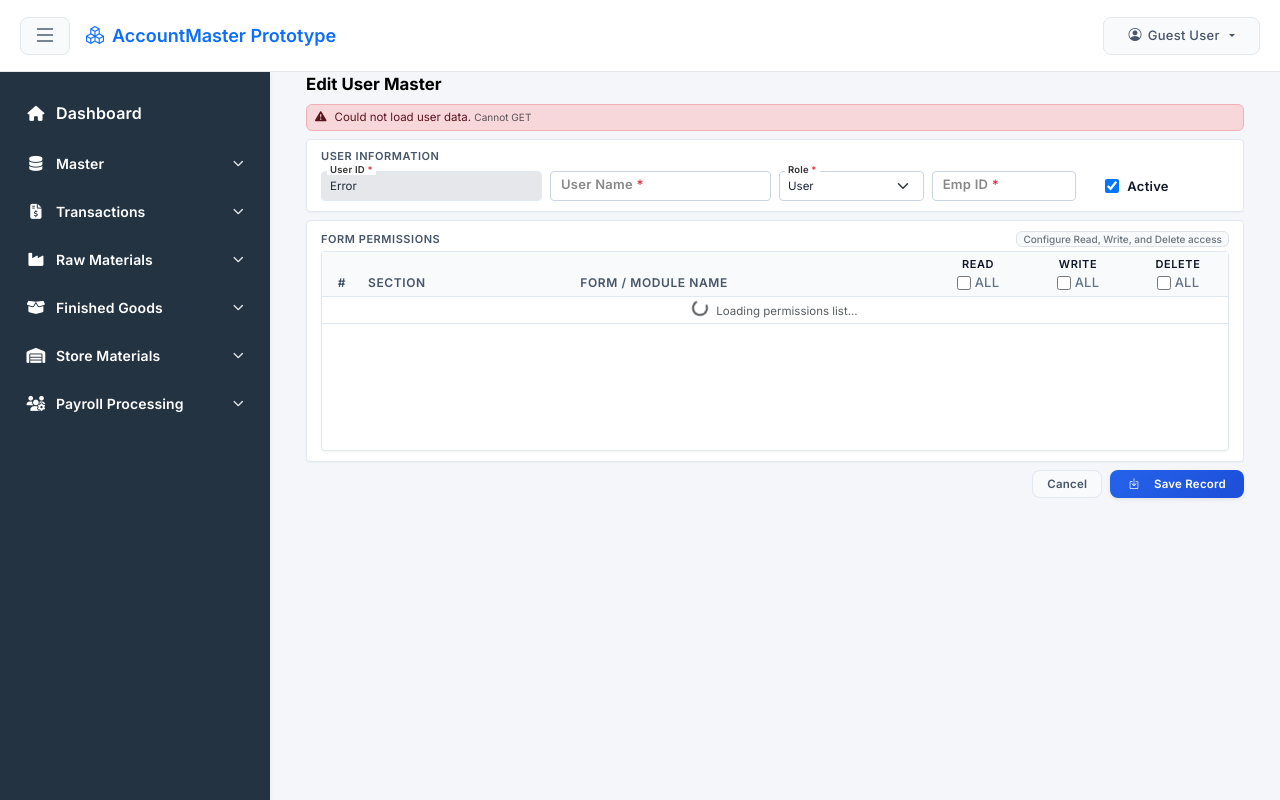
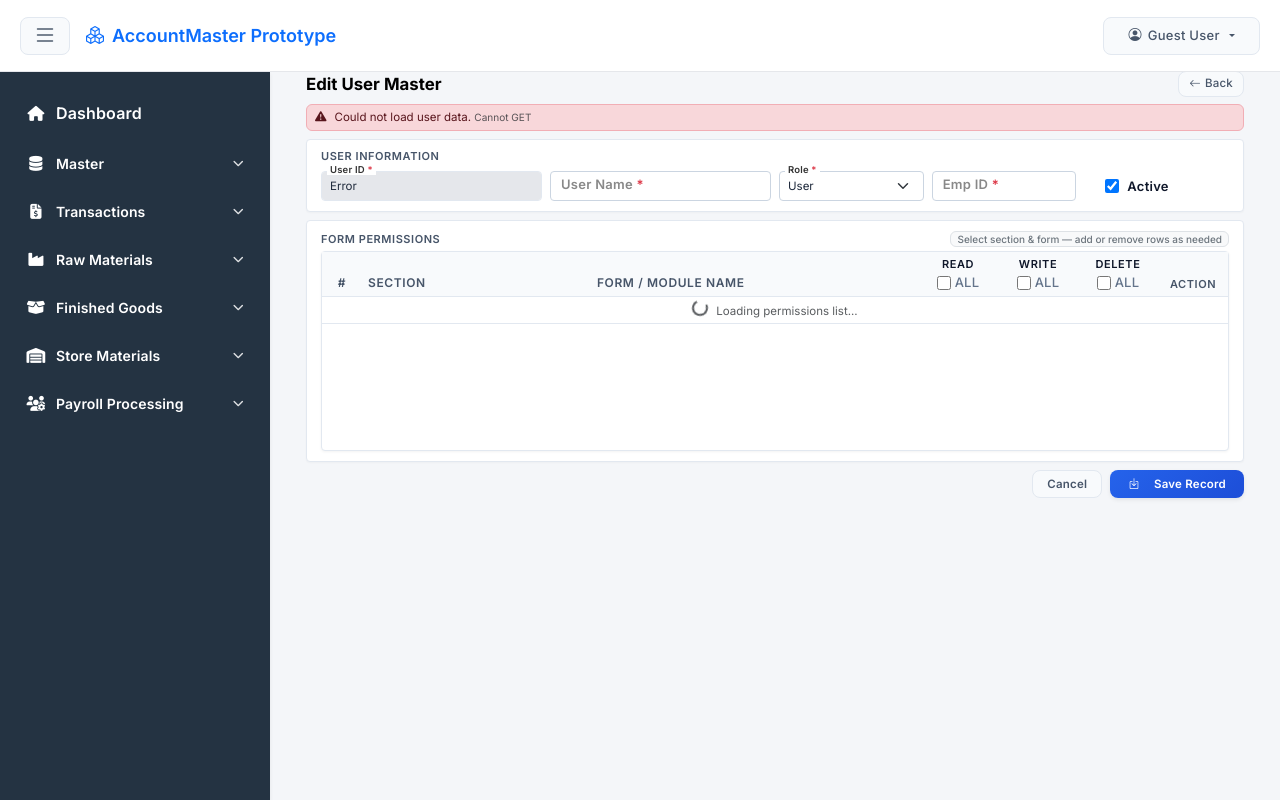
Before and after one commit to AlphaDashboard/alpha-dashboard, a Django app: template dashboard/templates/dashboard/user_master_form.html in a window 1280 px wide. Run offline with Django 5.2, Linux system fonts and the light colour scheme; the template is opened without the code that fills it: most values are stand-ins (such as "Sample title", 1, 10 or a date in 2020); some libraries are stand-ins or nearby versions.

Commit message:
User Master: permissions table redesign with dynamic dropdowns + back button

```diff
--- a/dashboard/static/js/modules/pages/user-master-form.js
+++ b/dashboard/static/js/modules/pages/user-master-form.js
@@ -70,6 +70,7 @@ class UserMasterForm {
     async init() {
         this.bindEvents();
         this.bindPermissionsHeaderEvents();
+        this.bindPermissionsTableEvents();  // event delegation — bound once
 
         if (this.config.isEditMode && this.config.userId) {
             await this.loadData(this.config.userId);
@@ -82,6 +83,8 @@ class UserMasterForm {
         }
     }
 
+    // ── Core form events ─────────────────────────────────────────────────────
+
     bindEvents() {
         if (this.form) {
             this.form.addEventListener('submit', async (e) => {
@@ -90,14 +93,14 @@ class UserMasterForm {
             });
         }
 
-        // Global ESC key listener to cancel and return to listing page
+        // ESC key → back to list
         document.addEventListener('keydown', (e) => {
             if (e.key === 'Escape') {
                 window.location.href = '/settings/user-master/';
             }
         });
 
-        // If user changes role on create form, auto-suggest permissions
+        // On create form, apply role defaults when role changes
         if (!this.config.isEditMode && this.roleSelect) {
             this.roleSelect.addEventListener('change', () => {
                 this.applyRoleDefaults(this.roleSelect.value);
@@ -119,11 +122,10 @@ class UserMasterForm {
 
     setAllPermissions(read, write, del) {
         if (!this.tableBody) return;
-        this.tableBody.querySelectorAll('tr[data-form-key]').forEach(tr => {
+        this.tableBody.querySelectorAll('tr.perm-row').forEach(tr => {
             const r = tr.querySelector('.perm-read');
             const w = tr.querySelector('.perm-write');
             const d = tr.querySelector('.perm-delete');
-
             if (r) r.checked = read;
             if (w) w.checked = write;
             if (d) d.checked = del;
@@ -131,52 +133,107 @@ class UserMasterForm {
         this.updateHeaderCheckboxes();
     }
 
+    // ── Permissions Table — Helpers ──────────────────────────────────────────
+
+    /**
+     * Build <option> HTML for the Section dropdown.
+     * Derives unique sections in order from SYSTEM_FORMS.
+     */
+    buildSectionOptions(selected = '') {
+        const sections = [...new Set(SYSTEM_FORMS.map(f => f.section))];
+        let html = '<option value="">-- Select Section --</option>';
+        sections.forEach(sec => {
+            html += `<option value="${sec}" ${sec === selected ? 'selected' : ''}>${sec}</option>`;
+        });
+        return html;
+    }
+
+    /**
+     * Build <option> HTML for the Form/Module dropdown,
+     * filtered by the given section.
+     */
+    buildFormOptions(section = '', selectedKey = '') {
+        if (!section) {
+            return '<option value="">-- Select Section First --</option>';
+        }
+        const forms = SYSTEM_FORMS.filter(f => f.section === section);
+        let html = '<option value="">-- Select Form --</option>';
+        forms.forEach(f => {
+            html += `<option value="${f.form_key}" ${f.form_key === selectedKey ? 'selected' : ''}>${f.form_name}</option>`;
+        });
+        return html;
+    }
+
+    /**
+     * Build a single permissions table row HTML string.
+     */
+    buildPermRowHTML(rowNum, section = '', formKey = '', readChecked = false, writeChecked = false, deleteChecked = false) {
+        return `
+            <tr class="perm-row">
+                <td class="text-center text-muted fw-semibold perm-row-num" style="font-size: 11px; padding: 3px 4px;">${rowNum}</td>
+                <td style="padding: 2px 4px;">
+                    <select class="form-select form-select-sm perm-section" style="font-size: 11px; min-width: 130px; height: 26px; padding: 1px 6px;">
+                        ${this.buildSectionOptions(section)}
+                    </select>
+                </td>
+                <td style="padding: 2px 4px;">
+                    <select class="form-select form-select-sm perm-form" style="font-size: 11px; min-width: 185px; height: 26px; padding: 1px 6px;">
+                        ${this.buildFormOptions(section, formKey)}
+                    </select>
+                </td>
+                <td class="text-center" style="padding: 3px 4px;">
+                    <input type="checkbox" class="perm-read perm-checkbox" ${readChecked ? 'checked' : ''}>
+                </td>
+                <td class="text-center" style="padding: 3px 4px;">
+                    <input type="checkbox" class="perm-write perm-checkbox" ${writeChecked ? 'checked' : ''}>
+                </td>
+                <td class="text-center" style="padding: 3px 4px;">
+                    <input type="checkbox" class="perm-delete perm-checkbox" ${deleteChecked ? 'checked' : ''}>
+                </td>
+                <td class="text-center" style="padding: 3px 4px; white-space: nowrap;">
+                    <div class="d-flex align-items-center justify-content-center gap-1">
+                        <button type="button" class="erp-action-btn erp-btn-add btn-perm-add" tabindex="-1" title="Add Row"
+                            style="width:24px!important;height:24px!important;border-radius:5px!important;">
+                            <i class="bi bi-plus-lg" style="font-size: 11px;"></i>
+                        </button>
+                        <button type="button" class="erp-action-btn erp-btn-delete btn-perm-delete" tabindex="-1" title="Delete Row"
+                            style="width:24px!important;height:24px!important;border-radius:5px!important;">
+                            <i class="bi bi-trash" style="font-size: 11px;"></i>
+                        </button>
+                    </div>
+                </td>
+            </tr>
+        `;
+    }
+
+    // ── Permissions Table — Rendering ────────────────────────────────────────
+
+    /**
+     * Render the permissions table.
+     * - Empty array  → shows one blank row ready to fill
+     * - With data    → one row per saved permission, dropdowns pre-selected
+     */
     renderPermissionsTable(existingPermissions = []) {
         if (!this.tableBody) return;
 
-        const permMap = {};
-        if (Array.isArray(existingPermissions)) {
-            existingPermissions.forEach(p => {
-                permMap[p.form_key] = p;
+        if (!existingPermissions || existingPermissions.length === 0) {
+            // Start with one empty row
+            this.tableBody.innerHTML = this.buildPermRowHTML(1);
+        } else {
+            let html = '';
+            existingPermissions.forEach((perm, idx) => {
+                html += this.buildPermRowHTML(
+                    idx + 1,
+                    perm.section || '',
+                    perm.form_key || '',
+                    perm.can_read || false,
+                    perm.can_write || false,
+                    perm.can_delete || false
+                );
             });
+            this.tableBody.innerHTML = html;
         }
 
-        let html = '';
-        SYSTEM_FORMS.forEach((form, idx) => {
-            const perm = permMap[form.form_key] || {
-                can_read: false,
-                can_write: false,
-                can_delete: false
-            };
-
-            const sectionBadgeClass = form.section === 'Master' ? 'bg-primary-subtle text-primary border border-primary-subtle' :
-                (form.section === 'Transactions' ? 'bg-success-subtle text-success border border-success-subtle' :
-                'bg-info-subtle text-info border border-info-subtle');
-
-            html += `
-                <tr data-form-key="${form.form_key}" data-form-name="${form.form_name}" data-section="${form.section}">
-                    <td class="text-center text-muted fw-semibold" style="font-size: 11px;">${idx + 1}</td>
-                    <td>
-                        <span class="badge ${sectionBadgeClass}" style="font-size: 10px; font-weight: 600;">
-                            ${form.section}
-                        </span>
-                    </td>
-                    <td class="fw-semibold text-dark">${form.form_name}</td>
-                    <td class="text-center">
-                        <input type="checkbox" class="perm-read perm-checkbox" ${perm.can_read ? 'checked' : ''} title="Read">
-                    </td>
-                    <td class="text-center">
-                        <input type="checkbox" class="perm-write perm-checkbox" ${perm.can_write ? 'checked' : ''} title="Write">
-                    </td>
-                    <td class="text-center">
-                        <input type="checkbox" class="perm-delete perm-checkbox" ${perm.can_delete ? 'checked' : ''} title="Delete">
-                    </td>
-                </tr>
-            `;
-        });
-
-        this.tableBody.innerHTML = html;
-        this.bindRowEvents();
         this.updateHeaderCheckboxes();
 
         if (this.config.isViewMode) {
@@ -184,24 +241,71 @@ class UserMasterForm {
         }
     }
 
-    bindRowEvents() {
+    // ── Permissions Table — Event Delegation (bound once in init) ────────────
+
+    bindPermissionsTableEvents() {
         if (!this.tableBody) return;
 
-        this.tableBody.querySelectorAll('tr[data-form-key]').forEach(tr => {
-            const r = tr.querySelector('.perm-read');
-            const w = tr.querySelector('.perm-write');
-            const d = tr.querySelector('.perm-delete');
+        // Change events: section dropdown → refresh form dropdown;
+        //                checkboxes      → sync header checkboxes
+        this.tableBody.addEventListener('change', (e) => {
+            const tr = e.target.closest('tr.perm-row');
+            if (!tr) return;
 
-            // Individual checkboxes update column headers
-            [r, w, d].forEach(chk => {
-                if (chk) {
-                    chk.addEventListener('change', () => {
-                        this.updateHeaderCheckboxes();
-                    });
+            if (e.target.classList.contains('perm-section')) {
+                const formSelect = tr.querySelector('.perm-form');
+                if (formSelect) {
+                    formSelect.innerHTML = this.buildFormOptions(e.target.value);
                 }
-            });
+            }
+
+            if (e.target.classList.contains('perm-checkbox')) {
+                this.updateHeaderCheckboxes();
+            }
+        });
+
+        // Click events: + button → insert row after; 🗑 button → remove row
+        this.tableBody.addEventListener('click', (e) => {
+            const addBtn = e.target.closest('.btn-perm-add');
+            const delBtn = e.target.closest('.btn-perm-delete');
+
+            if (addBtn) {
+                const tr = addBtn.closest('tr.perm-row');
+                // Parse new row into a real <tr> element
+                const tempDiv = document.createElement('div');
+                tempDiv.innerHTML = `<table><tbody>${this.buildPermRowHTML(0)}</tbody></table>`;
+                const newTr = tempDiv.querySelector('tr.perm-row');
+                if (newTr) {
+                    tr.insertAdjacentElement('afterend', newTr);
+                    this.renumberRows();
+                }
+            }
+
+            if (delBtn) {
+                const allRows = this.tableBody.querySelectorAll('tr.perm-row');
+                if (allRows.length <= 1) return;  // always keep at least 1 row
+                const tr = delBtn.closest('tr.perm-row');
+                if (tr) {
+                    tr.remove();
+                    this.renumberRows();
+                    this.updateHeaderCheckboxes();
+                }
+            }
         });
     }
+
+    /** Re-number the # column after add/delete */
+    renumberRows() {
+        this.tableBody.querySelectorAll('tr.perm-row').forEach((tr, idx) => {
+            const numCell = tr.querySelector('.perm-row-num');
+            if (numCell) numCell.textContent = idx + 1;
+        });
+    }
+
+    // bindRowEvents kept as no-op for backward compatibility
+    bindRowEvents() {}
+
+    // ── Permissions Header "All" checkboxes ──────────────────────────────────
 
     bindPermissionsHeaderEvents() {
         if (this.selectAllRead) {
@@ -238,44 +342,55 @@ class UserMasterForm {
     updateHeaderCheckboxes() {
         if (!this.tableBody) return;
 
-        const readBoxes = Array.from(this.tableBody.querySelectorAll('.perm-read'));
-        const writeBoxes = Array.from(this.tableBody.querySelectorAll('.perm-write'));
+        const readBoxes   = Array.from(this.tableBody.querySelectorAll('.perm-read'));
+        const writeBoxes  = Array.from(this.tableBody.querySelectorAll('.perm-write'));
         const deleteBoxes = Array.from(this.tableBody.querySelectorAll('.perm-delete'));
 
         if (this.selectAllRead && readBoxes.length > 0) {
-            this.selectAllRead.checked = readBoxes.every(chk => chk.checked);
+            this.selectAllRead.checked       = readBoxes.every(chk => chk.checked);
             this.selectAllRead.indeterminate = !this.selectAllRead.checked && readBoxes.some(chk => chk.checked);
         }
 
         if (this.selectAllWrite && writeBoxes.length > 0) {
-            this.selectAllWrite.checked = writeBoxes.every(chk => chk.checked);
+            this.selectAllWrite.checked       = writeBoxes.every(chk => chk.checked);
             this.selectAllWrite.indeterminate = !this.selectAllWrite.checked && writeBoxes.some(chk => chk.checked);
         }
 
         if (this.selectAllDelete && deleteBoxes.length > 0) {
-            this.selectAllDelete.checked = deleteBoxes.every(chk => chk.checked);
+            this.selectAllDelete.checked       = deleteBoxes.every(chk => chk.checked);
             this.selectAllDelete.indeterminate = !this.selectAllDelete.checked && deleteBoxes.some(chk => chk.checked);
         }
     }
+
+    // ── Collect permissions from dynamic rows ────────────────────────────────
 
     collectPermissions() {
         if (!this.tableBody) return [];
 
         const permissions = [];
-        this.tableBody.querySelectorAll('tr[data-form-key]').forEach(tr => {
-            const formKey = tr.getAttribute('data-form-key');
-            const formName = tr.getAttribute('data-form-name');
-            const section = tr.getAttribute('data-section');
-            const canRead = tr.querySelector('.perm-read')?.checked || false;
-            const canWrite = tr.querySelector('.perm-write')?.checked || false;
+        this.tableBody.querySelectorAll('tr.perm-row').forEach(tr => {
+            const sectionEl = tr.querySelector('.perm-section');
+            const formEl    = tr.querySelector('.perm-form');
+
+            const section = sectionEl ? sectionEl.value : '';
+            const formKey = formEl    ? formEl.value    : '';
+
+            if (!section || !formKey) return;  // skip incomplete rows
+
+            // Get form name from the selected <option>
+            const selectedOption = formEl.querySelector(`option[value="${formKey}"]`);
+            const formName = selectedOption ? selectedOption.textContent.trim() : formKey;
+
+            const canRead   = tr.querySelector('.perm-read')?.checked   || false;
+            const canWrite  = tr.querySelector('.perm-write')?.checked  || false;
             const canDelete = tr.querySelector('.perm-delete')?.checked || false;
 
             permissions.push({
                 form_key: formKey,
                 form_name: formName,
                 section: section,
-                can_read: canRead,
-                can_write: canWrite,
+                can_read:   canRead,
+                can_write:  canWrite,
                 can_delete: canDelete
             });
         });
@@ -283,22 +398,24 @@ class UserMasterForm {
         return permissions;
     }
 
+    // ── Load existing user data ──────────────────────────────────────────────
+
     async loadData(userId) {
         if (this.userIdInput) this.userIdInput.value = 'Loading...';
 
         try {
             const data = await UserMasterAPI.getById(userId);
 
-            if (this.userIdInput) this.userIdInput.value = data.user_id;
+            if (this.userIdInput)   this.userIdInput.value   = data.user_id;
             if (this.userNameInput) this.userNameInput.value = data.user_name;
-            if (this.roleSelect) this.roleSelect.value = data.role || 'User';
-            if (this.empidInput) this.empidInput.value = data.empid;
+            if (this.roleSelect)    this.roleSelect.value    = data.role || 'User';
+            if (this.empidInput)    this.empidInput.value    = data.empid;
             if (this.isActiveInput) this.isActiveInput.checked = data.is_active;
 
-            // Render Permissions Table with user permissions
+            // Render permissions rows from saved data (dropdowns pre-selected)
             this.renderPermissionsTable(data.permissions || []);
 
-            // Trigger floating labels updates
+            // Trigger floating label updates
             document.querySelectorAll('.form-group input, .form-group select').forEach(el => {
                 el.dispatchEvent(new Event('change'));
             });
@@ -313,11 +430,19 @@ class UserMasterForm {
         }
     }
 
+    // ── View mode — disable all inputs including permission dropdowns ─────────
+
     enableViewMode() {
         if (!this.form) return;
         this.form.querySelectorAll('input, select').forEach(el => el.disabled = true);
+        // Also lock permission table dropdowns and action buttons
+        if (this.tableBody) {
+            this.tableBody.querySelectorAll('select, input, button').forEach(el => el.disabled = true);
+        }
         if (this.saveBtn) this.saveBtn.style.display = 'none';
     }
+
+    // ── Save / Submit ────────────────────────────────────────────────────────
 
     async handleSubmit() {
         if (this.alert) {
@@ -325,17 +450,17 @@ class UserMasterForm {
             this.alert.innerHTML = '';
         }
 
-        const userId = this.userIdInput.value.trim();
+        const userId   = this.userIdInput.value.trim();
         const userName = this.userNameInput.value.trim();
-        const role = this.roleSelect.value;
-        const empid = this.empidInput.value.trim();
+        const role     = this.roleSelect.value;
+        const empid    = this.empidInput.value.trim();
         const isActive = this.isActiveInput.checked;
 
-        // Simple validation
+        // Validation
         const errors = [];
-        if (!userId) errors.push('User ID is required.');
+        if (!userId)   errors.push('User ID is required.');
         if (!userName) errors.push('User Name is required.');
-        if (!empid) errors.push('Emp ID is required.');
+        if (!empid)    errors.push('Emp ID is required.');
 
         if (errors.length > 0) {
             this.showErrors(errors);
@@ -345,11 +470,11 @@ class UserMasterForm {
         const permissions = this.collectPermissions();
 
         const payload = {
-            user_id: userId,
-            user_name: userName,
-            role: role,
-            empid: empid,
-            is_active: isActive,
+            user_id:     userId,
+            user_name:   userName,
+            role:        role,
+            empid:       empid,
+            is_active:   isActive,
             permissions: permissions
         };
 
@@ -368,7 +493,6 @@ class UserMasterForm {
                 notifications.showSuccess('User Master created successfully');
             }
 
-            // Redirect back to list
             window.location.href = '/settings/user-master/';
         } catch (err) {
             if (this.saveBtn) {
@@ -379,7 +503,9 @@ class UserMasterForm {
             if (err.responseData) {
                 const responseErrors = [];
                 for (const [key, value] of Object.entries(err.responseData)) {
-                    const label = key === 'user_id' ? 'User ID' : (key === 'user_name' ? 'User Name' : (key === 'empid' ? 'Emp ID' : key));
+                    const label = key === 'user_id'   ? 'User ID'   :
+                                  key === 'user_name' ? 'User Name' :
+                                  key === 'empid'     ? 'Emp ID'    : key;
                     responseErrors.push(`${label}: ${Array.isArray(value) ? value.join(' ') : value}`);
                 }
                 if (responseErrors.length > 0) {
@@ -393,7 +519,9 @@ class UserMasterForm {
 
     showErrors(errorsList) {
         if (!this.alert) return;
-        this.alert.innerHTML = errorsList.map(err => `<div><i class="bi bi-exclamation-triangle-fill me-2"></i>${err}</div>`).join('');
+        this.alert.innerHTML = errorsList.map(err =>
+            `<div><i class="bi bi-exclamation-triangle-fill me-2"></i>${err}</div>`
+        ).join('');
         this.alert.classList.remove('d-none');
         window.scrollTo({ top: 0, behavior: 'smooth' });
     }
--- a/dashboard/templates/dashboard/user_master_form.html
+++ b/dashboard/templates/dashboard/user_master_form.html
@@ -107,6 +107,9 @@
                 {% if is_view_mode %}View{% elif user_id %}Edit{% else %}Create{% endif %} User Master
             </h2>
             <div class="d-flex align-items-center gap-2">
+                <a href="{% url 'dashboard:user_master_list' %}" class="btn btn-sm btn-outline-secondary d-inline-flex align-items-center gap-1" style="font-size:11.5px;font-weight:500;height:26px;border-radius:4px;padding:0 10px;border-color:#cbd5e1;color:#475569;background:#fff;" title="Back to User Master List">
+                    <i class="bi bi-arrow-left"></i> Back
+                </a>
                 {% if is_view_mode %}
                     {% if prev_pk %}
                         <a href="{% url 'dashboard:user_master_edit' pk=prev_pk %}?mode=view" class="btn btn-sm btn-outline-secondary px-2 py-0" style="font-size:11.5px;font-weight:500;height:26px;border-radius:4px;display:inline-flex;align-items:center;gap:4px;">
@@ -196,7 +199,7 @@
         <div class="card mt-2" id="permissionsCard">
             <div class="d-flex justify-content-between align-items-center mb-1">
                 <h4 class="section-title mb-0">Form Permissions</h4>
-                <span class="badge bg-light text-secondary border" style="font-size: 10px; font-weight: 500; padding: 2px 6px;">Configure Read, Write, and Delete access</span>
+                <span class="badge bg-light text-secondary border" style="font-size: 10px; font-weight: 500; padding: 2px 6px;">Select section &amp; form — add or remove rows as needed</span>
             </div>
 
             <div class="table-responsive" style="max-height: calc(100vh - 230px); min-height: 200px; overflow-y: auto; border: 1px solid #e2e8f0; border-radius: 4px;">
@@ -204,9 +207,9 @@
                     <thead class="table-light sticky-top" style="z-index: 5; background-color: #f8fafc;">
                         <tr style="border-bottom: 2px solid #cbd5e1;">
                             <th style="width: 40px; text-align: center; padding: 4px;">#</th>
-                            <th style="min-width: 120px; padding: 4px 6px;">Section</th>
+                            <th style="min-width: 140px; padding: 4px 6px;">Section</th>
                             <th style="min-width: 200px; padding: 4px 6px;">Form / Module Name</th>
-                            <th style="width: 100px; text-align: center; padding: 4px;">
+                            <th style="width: 80px; text-align: center; padding: 4px;">
                                 <div class="d-flex flex-column align-items-center gap-0">
                                     <span class="fw-bold text-dark" style="font-size: 11px;">Read</span>
                                     <label class="d-inline-flex align-items-center gap-1 mb-0" style="cursor: pointer; font-size: 9.5px; font-weight: 500; color: #64748b;">
@@ -214,7 +217,7 @@
                                     </label>
                                 </div>
                             </th>
-                            <th style="width: 100px; text-align: center; padding: 4px;">
+                            <th style="width: 80px; text-align: center; padding: 4px;">
                                 <div class="d-flex flex-column align-items-center gap-0">
                                     <span class="fw-bold text-dark" style="font-size: 11px;">Write</span>
                                     <label class="d-inline-flex align-items-center gap-1 mb-0" style="cursor: pointer; font-size: 9.5px; font-weight: 500; color: #64748b;">
@@ -222,7 +225,7 @@
                                     </label>
                                 </div>
                             </th>
-                            <th style="width: 100px; text-align: center; padding: 4px;">
+                            <th style="width: 80px; text-align: center; padding: 4px;">
                                 <div class="d-flex flex-column align-items-center gap-0">
                                     <span class="fw-bold text-dark" style="font-size: 11px;">Delete</span>
                                     <label class="d-inline-flex align-items-center gap-1 mb-0" style="cursor: pointer; font-size: 9.5px; font-weight: 500; color: #64748b;">
@@ -230,6 +233,7 @@
                                     </label>
                                 </div>
                             </th>
+                            <th style="width: 70px; text-align: center; padding: 4px; font-size: 11px;" class="fw-bold text-dark">Action</th>
                         </tr>
                     </thead>
                     <tbody id="permissionsTableBody">
```
